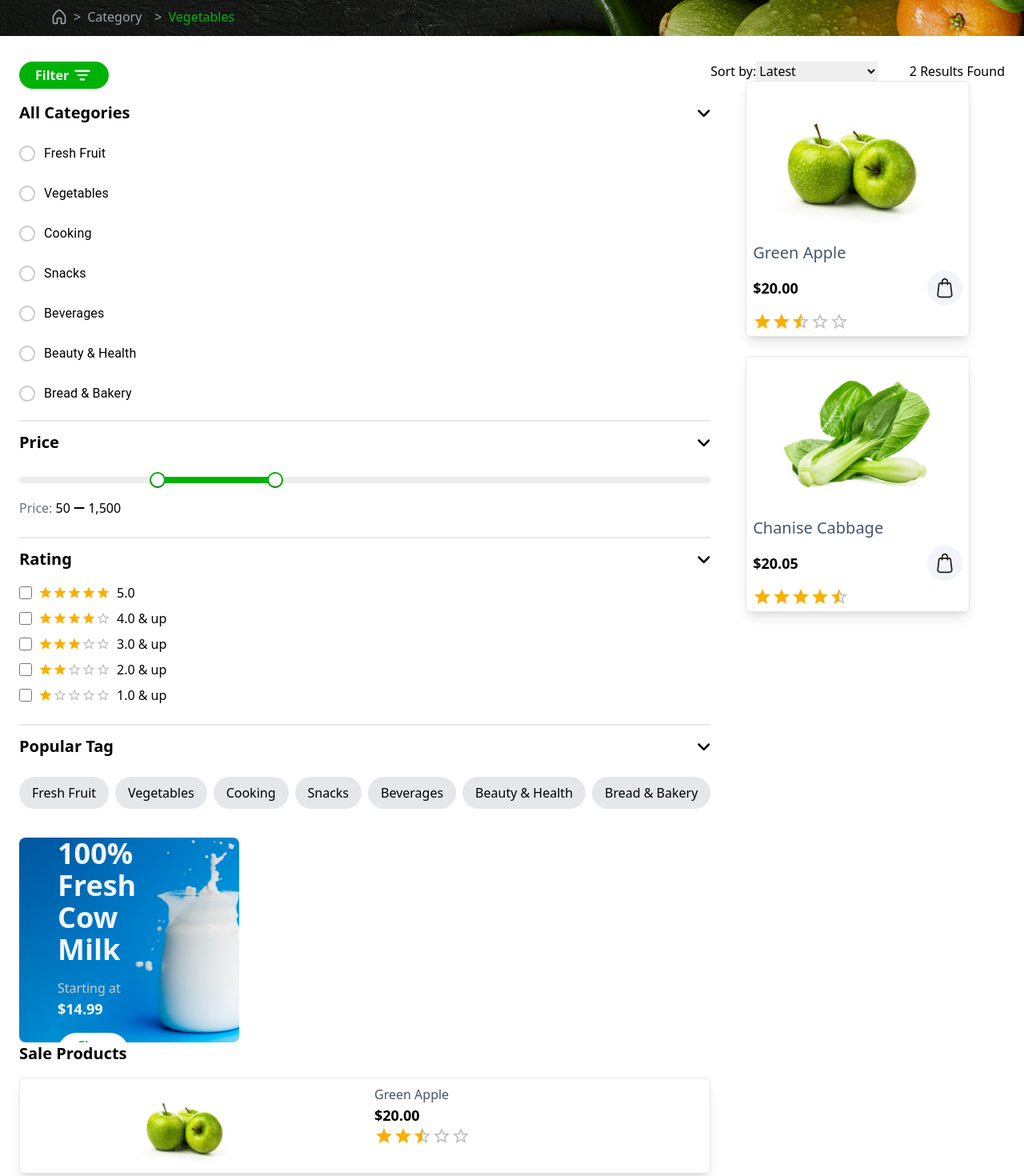
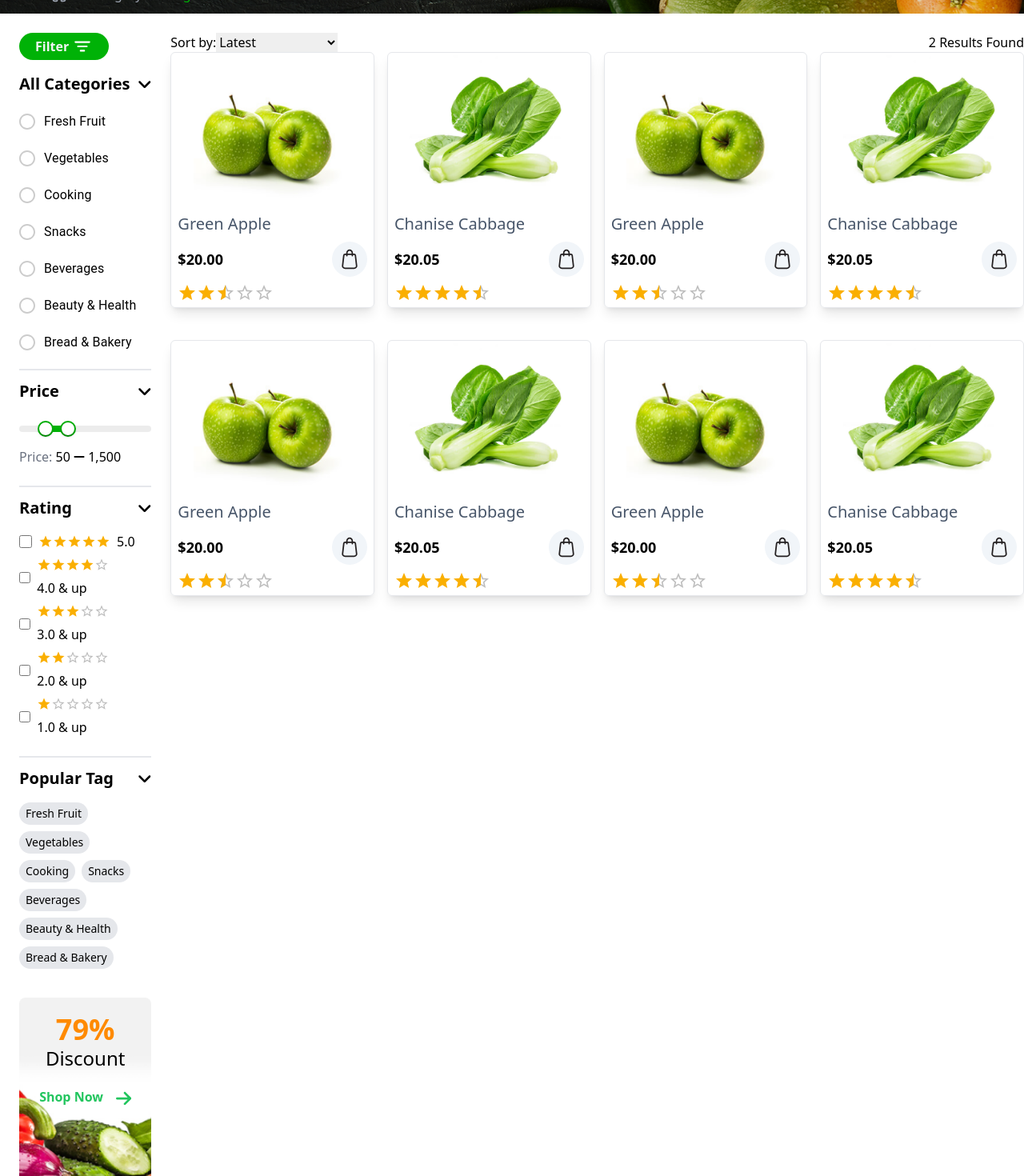
Before and after one commit to iqbalitsmy/ecobazar, a React (Create React App) app: page /product in a window 1280 px wide. Shown: the part 200-1670 px from the top of the page at 80% size. Built offline with nearby package versions, Linux system fonts and the light colour scheme.

Commit message:
Product page and bug fixing

```diff
--- a/src/Components/Home/MiniProductCard/MiniProductCard.js
+++ b/src/Components/Home/MiniProductCard/MiniProductCard.js
@@ -4,7 +4,7 @@ import { FontAwesomeIcon } from '@fortawesome/react-fontawesome'
 import { Box, Modal, Rating } from '@mui/material';
 import { faMinus, faPlus } from '@fortawesome/free-solid-svg-icons';
 
-const MiniProductCard = ({ productDetail }) => {
+const MiniProductCard = ({ productDetail, productPage }) => {
     const { title, newPrice, price, offPercentage, thumbnail, rating, brandImg, description, quantity, category, tags, images } = productDetail;
     const [isHovered, setIsHovered] = useState(false);
     const [productImage, setProductImage] = useState(images[0]);
@@ -30,18 +30,18 @@ const MiniProductCard = ({ productDetail }) => {
 
     return (
         <div
-            className='max-h-[120px] min-h-24 border-solid border-gray-200 hover:border-green-600 border-[1px] rounded-md shadow-lg hover:shadow-green-300 cursor-pointer flex gap-4 mb-3'
-            onMouseEnter={() => setIsHovered(true)}
+            className={`max-h-[120px] min-h-24 w-full border-solid border-gray-200 hover:border-green-600 border-[1px] rounded-md shadow-lg hover:shadow-green-300 cursor-pointer flex mb-3 ${productPage ? "gap-0 lg:gap-4": "gap-4"}`}
+            onMouseEnter={() => setIsHovered(!productPage && true)}
             onMouseLeave={() => setIsHovered(false)}
         >
             <figure className='max-h-[140px] w-full'>
-                <img className='h-full w-full object-contain mx-auto' src={thumbnail} alt="Product" />
+                <img className='h-full min-w-full object-contain mx-auto' src={thumbnail} alt="Product" />
             </figure>
-            <div className='p-2 w-full'>
+            <div className={`${productPage ? "px-0 py-1 lg:p-2": "p-2"} w-full`}>
                 <div className='text-base text-slate-600 font-medium'>
                     <h1>{title}</h1>
                 </div>
-                <div className='relative'>
+                <div className={`${productPage ? "" : "relative"}`}>
                     <div className={`flex gap-2 mt-4 ${isHovered ? `block` : `hidden`}`}>
                         <div className='p-1 lg:p-2 border-solid border-[1px] hover:border-0 border-slate-200 rounded-full hover:bg-[#00B207] fill-slate-700 hover:fill-white'>
                             <svg height={"22px"} xmlns="http://www.w3.org/2000/svg" viewBox="0 0 32 32">
@@ -197,10 +197,10 @@ const MiniProductCard = ({ productDetail }) => {
                     </Modal>
                     <div className={`${isHovered ? `hidden` : `block`}`}>
                         <div className=''>
-                            <p className='text-lg font-semibold'>${price.toFixed(2)}</p>
+                            <p className={`${productPage ? "text-base font-semibold" : "text-lg font-semibold"}`}>${price.toFixed(2)}</p>
                         </div>
                         <div>
-                            <Rating name="read-only" value={rating} readOnly precision={0.5} />
+                            <Rating name="read-only" size='small' value={rating} readOnly precision={0.5} />
                         </div>
                     </div>
                 </div>
--- a/src/Pages/ProductsPage/ProductsPage.js
+++ b/src/Pages/ProductsPage/ProductsPage.js
@@ -4,23 +4,9 @@ import productDetails from '../../assets/fakeData/fakeData';
 import ProductCard from '../../Shared/ProductCard/ProductCard';
 import { FontAwesomeIcon } from '@fortawesome/react-fontawesome';
 import { faAngleDown, faAngleUp, faMinus } from '@fortawesome/free-solid-svg-icons';
-import { Box, FormControlLabel, Radio, Rating, Slider, colors } from '@mui/material';
+import { Box, FormControlLabel, Radio, Rating, Slider } from '@mui/material';
 import MiniProductCard from '../../Components/Home/MiniProductCard/MiniProductCard';
-
-// Import Swiper React components
-import { Swiper, SwiperSlide } from 'swiper/react';
-
-// Import Swiper styles
-import 'swiper/css';
-import 'swiper/css/pagination';
-
-// import required modules
-import { Scrollbar } from 'swiper/modules';
-
-import banner1 from '../../assets/advertisement/1.png'
-import banner2 from '../../assets/advertisement/2.png'
-import banner3 from '../../assets/advertisement/3.png'
-
+import adBanner from '../../assets/banner/bannar-produc-page.png'
 
 
 const allCategories = ["Fresh Fruit", "Vegetables", "Cooking", "Snacks", "Beverages", "Beauty & Health", "Bread & Bakery"]
@@ -29,29 +15,6 @@ function valuetext(value) {
     return `${value}°C`;
 }
 
-const bannerDetails = [
-    {
-        title: "100% Fresh Cow Milk",
-        topWard: "Starting at $14.99",
-        offerPercent: "",
-        link: "",
-        bg: banner1,
-    },
-    {
-        title: "Water & Soft Drink",
-        opWard: "Drink Sale",
-        offerPercent: "",
-        link: "",
-        bg: banner2,
-    },
-    {
-        title: "100% Organic",
-        opWard: "Drink Sale",
-        offerPercent: "",
-        link: "",
-        bg: banner3,
-    }
-]
 
 const ProductsPage = () => {
     const [selectedValue, setSelectedValue] = useState('');
@@ -76,8 +39,8 @@ const ProductsPage = () => {
     return (
         <section className='container mx-auto'>
             <ProductNav titles={["Category", "Vegetables"]}></ProductNav>
-            <div className='flex mt-8 px-4 md:px-6'>
-                <aside>
+            <div className='grid grid-cols-12 mt-6'>
+                <aside className='col-start-1 col-end-5 sm:col-end-4 xl:col-end-3 px-4 md:px-6'>
                     <div className='inline-block mb-4'>
                         <div className='flex items-center gap-1 text-gray-100 bg-[#00B207] py-1 px-5 rounded-full'>
                             <p className='font-semibold'>Filter</p>
@@ -87,14 +50,14 @@ const ProductsPage = () => {
                         </div>
                     </div>
                     <div className='mb-3 pb-3 border-1px border-solid border-gray-200 border-0 border-b-2'>
-                        <div className='flex items-center justify-between text-xl font-semibold mb-4'>
+                        <div className='flex items-center justify-between text-xl font-semibold mb-3'>
                             <h4 className=''>All Categories</h4>
                             <div className=''>
                                 <FontAwesomeIcon icon={faAngleDown} />
                                 {/* <FontAwesomeIcon icon={faAngleUp} /> */}
                             </div>
                         </div>
-                        <div className='space-y-2'>
+                        <div className='space-y-1'>
                             {
                                 allCategories.map((allCategori, i) => (
                                     <div key={i} className='flex items-center gap-2'>
@@ -157,37 +120,37 @@ const ProductsPage = () => {
                             </div>
                         </div>
                         <div className='space-y-2'>
-                            <div className='flex items-center gap-2'>
+                            <div className='flex lg:items-center gap-2'>
                                 <input className='w-4 h-4 accent-green-600 cursor-pointer' type="checkbox" id="5" name="rating" value="5" />
-                                <label className='flex items-center gap-2 cursor-pointer' htmlFor="5">
+                                <label className='flex items-center flex-wrap gap-2 cursor-pointer' htmlFor="5">
                                     <Rating name="read-only" size='small' value={5} readOnly />
                                     <span className=''>5.0</span>
                                 </label>
                             </div>
-                            <div className='flex items-center gap-2'>
+                            <div className='flex lg:items-center gap-2'>
                                 <input className='w-4 h-4 accent-green-600 cursor-pointer' type="checkbox" id="4" name="rating" value="4" />
-                                <label className='flex items-center gap-2 cursor-pointer' htmlFor="4">
+                                <label className='flex items-center flex-wrap gap-2 cursor-pointer' htmlFor="4">
                                     <Rating name="read-only" size='small' value={4} readOnly />
                                     <span>4.0 & up</span>
                                 </label>
                             </div>
-                            <div className='flex items-center gap-2'>
+                            <div className='flex lg:items-center gap-2'>
                                 <input className='w-4 h-4 accent-green-600 cursor-pointer' type="checkbox" id="3" name="rating" value="3" />
-                                <label className='flex items-center gap-2 cursor-pointer' htmlFor="3">
+                                <label className='flex items-center flex-wrap gap-2 cursor-pointer' htmlFor="3">
                                     <Rating name="read-only" size='small' value={3} readOnly />
                                     <span>3.0 & up</span>
                                 </label>
                             </div>
-                            <div className='flex items-center gap-2'>
+                            <div className='flex lg:items-center gap-2'>
                                 <input className='w-4 h-4 accent-green-600 cursor-pointer' type="checkbox" id="2" name="rating" value="2" />
-                                <label className='flex items-center gap-2 cursor-pointer' htmlFor="2">
+                                <label className='flex items-center flex-wrap gap-2 cursor-pointer' htmlFor="2">
                                     <Rating name="read-only" size='small' value={2} readOnly />
                                     <span>2.0 & up</span>
                                 </label>
                             </div>
-                            <div className='flex items-center gap-2'>
+                            <div className='flex lg:items-center gap-2'>
                                 <input className='w-4 h-4 accent-green-600 cursor-pointer' type="checkbox" id="1" name="rating" value="1" />
-                                <label className='flex items-center gap-2 cursor-pointer' htmlFor="1">
+                                <label className='flex items-center flex-wrap gap-2 cursor-pointer' htmlFor="1">
                                     <Rating name="read-only" size='small' value={1} readOnly />
                                     <span>1.0 & up</span>
                                 </label>
@@ -202,57 +165,42 @@ const ProductsPage = () => {
                                 {/* <FontAwesomeIcon icon={faAngleUp} /> */}
                             </div>
                         </div>
-                        <div className='space-x-2 space-y-2'>
+                        <div className='flex flex-wrap gap-2'>
                             {
-                                allCategories.map((allCategori, i) => (<button key={i} className='px-4 py-2 bg-gray-200 hover:bg-[#00B207] hover:text-white rounded-full inline-block' type="button">{allCategori}</button>))
+                                allCategories.map((allCategori, i) => (<button key={i} className='px-2 py-1 text-sm bg-gray-200 hover:bg-[#00B207] hover:text-white rounded-full inline-block' type="button">{allCategori}</button>))
                             }
                         </div>
                     </div>
-                    <div>
-                        <Swiper
-                            slidesPerView={1}
-                            spaceBetween={30}
-                            scrollbar={{
-                                hide: true,
-                            }}
-                            breakpoints={{
-                                320: { slidesPerView: 1, spaceBetween: 20 },
-                                480: { slidesPerView: 2, spaceBetween: 20 },
-                                768: { slidesPerView: 3, spaceBetween: 20 },
-                            }}
-                            modules={[Scrollbar]}
-                            className="mySwiper container mx-auto"
-                        >
-                            <SwiperSlide>
-                                <div className='h-64 w-full grid lg:grid-cols-2 items-center px-8 lg:px-12 rounded-lg' style={{ backgroundImage: `url(${bannerDetails[0].bg})`, backgroundPosition: "center", backgroundRepeat: "no-repeat", backgroundSize: "cover" }}>
-                                    <div className='text-slate-100 space-y-4'>
-                                        <h1 className='text-4xl font-bold'>{bannerDetails[0].title}</h1>
-                                        <p className='text-[#ccc]'>Starting at <span className='text-white text-lg font-semibold'>$14.99</span></p>
-                                        <button className='px-5 py-1 rounded-3xl font-semibold text-green-500 bg-white hover:bg-slate-100 ' type="button">Shop Now
-                                            <svg className='fill-green-500 inline-block pl-2 lg:pl-4' height={"22px"} xmlns="http://www.w3.org/2000/svg" viewBox="0 0 448 512"><path d="M438.6 278.6c12.5-12.5 12.5-32.8 0-45.3l-160-160c-12.5-12.5-32.8-12.5-45.3 0s-12.5 32.8 0 45.3L338.8 224 32 224c-17.7 0-32 14.3-32 32s14.3 32 32 32l306.7 0L233.4 393.4c-12.5 12.5-12.5 32.8 0 45.3s32.8 12.5 45.3 0l160-160z" /></svg>
-                                        </button>
-                                    </div>
-                                </div>
-                            </SwiperSlide>
-                        </Swiper>
+                    <div className='h-72 w-full text-center rounded-lg space-y-4 pt-5 mb-6'
+                        style={{
+                            backgroundImage: `url(${adBanner})`,
+                            backgroundPosition: "center",
+                            backgroundRepeat: "no-repeat",
+                            backgroundSize: "cover"
+                        }}
+                    >
+                        <h1 className='text-2xl'><span className='text-4xl font-bold text-[#FF8A00]'>79%</span> Discount</h1>
+                        <button className='px-5 py-1 rounded-3xl font-semibold text-green-500 hover:bg-slate-100 ' type="button">Shop Now
+                            <svg className='fill-green-500 inline-block pl-2 lg:pl-4' height={"22px"} xmlns="http://www.w3.org/2000/svg" viewBox="0 0 448 512"><path d="M438.6 278.6c12.5-12.5 12.5-32.8 0-45.3l-160-160c-12.5-12.5-32.8-12.5-45.3 0s-12.5 32.8 0 45.3L338.8 224 32 224c-17.7 0-32 14.3-32 32s14.3 32 32 32l306.7 0L233.4 393.4c-12.5 12.5-12.5 32.8 0 45.3s32.8 12.5 45.3 0l160-160z" /></svg>
+                        </button>
                     </div>
                     <div className=''>
                         <h2 className='text-xl font-semibold mb-4'>Sale Products</h2>
                         {
                             productDetails.slice(0, 3).map((productDetail, i) => (
-                                <MiniProductCard key={i} productDetail={productDetail} >
+                                <MiniProductCard key={i} productPage = {true} productDetail={productDetail} >
                                 </MiniProductCard>
                             ))
                         }
                         {
                             productDetails.slice(0, 3).map((productDetail, i) => (
-                                <MiniProductCard key={i} productDetail={productDetail} >
+                                <MiniProductCard key={i} productPage = {true} productDetail={productDetail} >
                                 </MiniProductCard>
                             ))
                         }
                     </div>
                 </aside>
-                <aside className='flex-grow'>
+                <aside className='col-start-5 sm:col-start-4 xl:col-start-3 col-end-13'>
                     <div className='flex justify-between items-center'>
                         <div>
                             <label htmlFor="sort-by">Sort by:</label>
@@ -267,10 +215,25 @@ const ProductsPage = () => {
                             <p>{productDetails.length} Results Found</p>
                         </div>
                     </div>
-                    <div className=''>
+                    <div className='grid xl:grid-cols-4 lg:grid-cols-3 grid-cols-2 gap-4 justify-center'>
                         {
                             productDetails.map((productDetail, i) => (
-                                <ProductCard key={i} productDetail={productDetail}></ProductCard>
+                                <div><ProductCard key={i} productDetail={productDetail}></ProductCard></div>
+                            ))
+                        }
+                        {
+                            productDetails.map((productDetail, i) => (
+                                <div><ProductCard key={i} productDetail={productDetail}></ProductCard></div>
+                            ))
+                        }
+                        {
+                            productDetails.map((productDetail, i) => (
+                                <div><ProductCard key={i} productDetail={productDetail}></ProductCard></div>
+                            ))
+                        }
+                        {
+                            productDetails.map((productDetail, i) => (
+                                <div><ProductCard key={i} productDetail={productDetail}></ProductCard></div>
                             ))
                         }
                     </div>
--- a/src/Shared/Navigation/BottomNav/BottomNav.js
+++ b/src/Shared/Navigation/BottomNav/BottomNav.js
@@ -4,7 +4,7 @@ const BottomNav = () => {
     return (
         <div className='bg-black text-white flex justify-between items-center mb-3'>
             <div className='flex items-center gap-6'>
-                <div className='p-4' style={{ background: "var(--success-color)" }}>
+                <div className='p-3' style={{ background: "var(--success-color)" }}>
                     <svg width="24px" height="24px" fill='#fff' xmlns="http://www.w3.org/2000/svg" viewBox="0 0 448 512"><path d="M0 96C0 78.3 14.3 64 32 64H416c17.7 0 32 14.3 32 32s-14.3 32-32 32H32C14.3 128 0 113.7 0 96zM0 256c0-17.7 14.3-32 32-32H416c17.7 0 32 14.3 32 32s-14.3 32-32 32H32c-17.7 0-32-14.3-32-32zM448 416c0 17.7-14.3 32-32 32H32c-17.7 0-32-14.3-32-32s14.3-32 32-32H416c17.7 0 32 14.3 32 32z" /></svg>
                 </div>
                 <p className='opacity-90'>All Categories</p>
--- a/src/Shared/Navigation/TopNav/TopNav.js
+++ b/src/Shared/Navigation/TopNav/TopNav.js
@@ -2,17 +2,17 @@ import React from 'react';
 
 const TopNav = () => {
     return (
-        <div className='flex justify-between items-center text-gray-500 py-2 border-solid border-0 border-b-[1.2px] border-gray-200'>
+        <div className='flex justify-between items-center text-gray-500 py-1 border-solid border-0 border-b-[1.2px] border-gray-200'>
             <div className='text-base flex items-center'>
-                <div className='h-8 w-8'>
-                    <svg xmlns="http://www.w3.org/2000/svg" viewBox="0 0 200 200" xmlSpace="preserve">
+                <div>
+                    <svg height={"28px"} width={"26px"} xmlns="http://www.w3.org/2000/svg" viewBox="0 0 200 200" xmlSpace="preserve">
                         <path fill="#282828" d="M100.232 149.198c-2.8 0-5.4-1.8-7.2-5.2-22.2-41-22.4-41.4-22.4-41.6-3.2-5.1-4.9-11.3-4.9-17.6 0-19.1 15.5-34.6 34.6-34.6s34.6 15.5 34.6 34.6c0 6.5-1.8 12.8-5.2 18.2 0 0-1.2 2.4-22.2 41-1.9 3.4-4.4 5.2-7.3 5.2zm.1-95c-16.9 0-30.6 13.7-30.6 30.6 0 5.6 1.5 11.1 4.5 15.9.6 1.3 16.4 30.4 22.4 41.5 2.1 3.9 5.2 3.9 7.4 0 7.5-13.8 21.7-40.1 22.2-41 3.1-5 4.7-10.6 4.7-16.3-.1-17-13.8-30.7-30.6-30.7z" />
                         <path fill="#282828" d="M100.332 105.598c-10.6 0-19.1-8.6-19.1-19.1s8.5-19.2 19.1-19.2c10.6 0 19.1 8.6 19.1 19.1s-8.6 19.2-19.1 19.2zm0-34.3c-8.3 0-15.1 6.8-15.1 15.1s6.8 15.1 15.1 15.1 15.1-6.8 15.1-15.1-6.8-15.1-15.1-15.1z" />
                     </svg>
                 </div>
-                <p>Store Location: Lincoln- 344, Illinois, Chicago, USA</p>
+                <p className='text-sm'>Store Location: Lincoln- 344, Illinois, Chicago, USA</p>
             </div>
-            <div className='flex items-center gap-6'>
+            <div className='flex items-center gap-6 text-sm'>
                 <select className='bg-transparent border-0 '>
                     <option className='bg-transparent border-0' value="eng">Eng</option>
                     <option value="bd">BD</option>
```
Also changed, not shown: src/Shared/Navigation/MiddleNav/MiddleNav.js (+4 -4 lines), src/Components/Home/HeaderSection/HeaderSection.js.
